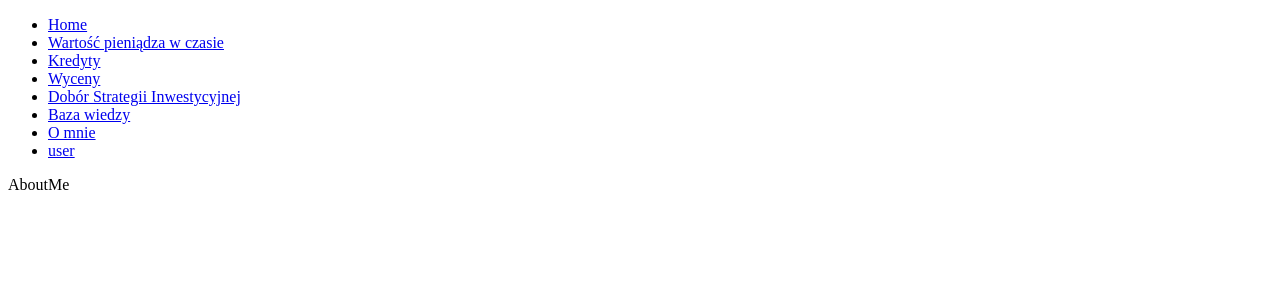
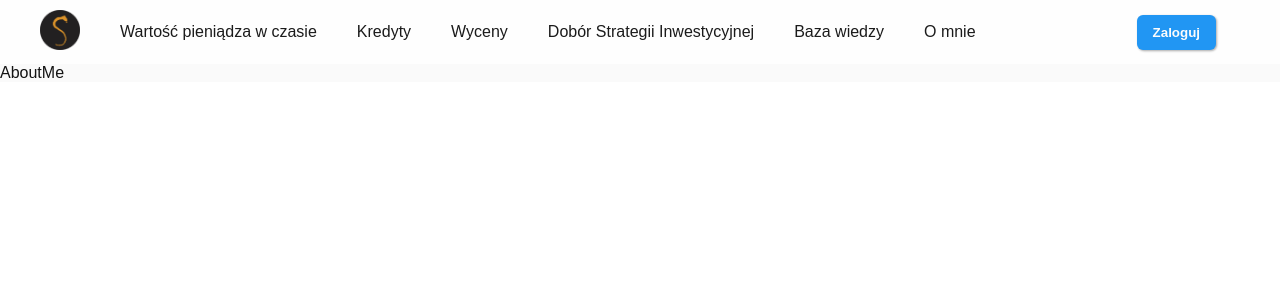
Before and after one commit to Sensaz/TSXFinanse, a React (Vite) app: page /AboutMe in a window 1280 px wide. Shown: the top 300 px of the page. Built offline with nearby package versions, Linux system fonts and the light colour scheme.

Commit message:
Added layout in Navigation component and it was styled

```diff
--- a/src/App.tsx
+++ b/src/App.tsx
@@ -1,6 +1,7 @@
 import { BrowserRouter as Router } from "react-router-dom";
 import Navigation from "./Navigation";
 import Page from "./Page";
+import './Styles/App.sass'
 
 function App() {
   return (
--- a/src/Navigation.tsx
+++ b/src/Navigation.tsx
@@ -1,55 +1,68 @@
 import { NavLink } from "react-router-dom";
 import "./Styles/Navigation.sass";
+import logo from './Img/logo.png'
 const nav = [
   {
-    id: 0,
-    path: "/home",
-    content: "Home",
-  },
-  {
-    id: 1,
+    id: 2,
     path: "/TimeValueOfMoney",
     content: "Wartość pieniądza w czasie",
   },
   {
-    id: 2,
+    id: 3,
     path: "/Credits",
     content: "Kredyty",
   },
   {
-    id: 3,
+    id: 4,
     path: "/FinancialInstrumentsValuation",
     content: "Wyceny",
   },
   {
-    id: 4,
+    id: 5,
     path: "/InvestmentStrategyHelper",
     content: "Dobór Strategii Inwestycyjnej",
   },
   {
-    id: 5,
+    id: 6,
     path: "/KnowledgeBase",
     content: "Baza wiedzy",
   },
   {
-    id: 6,
+    id: 7,
     path: "/AboutMe",
     content: "O mnie",
-  },
-  {
-    id: 7,
-    path: "/UserProfil",
-    content: "user",
   },
 ];
 
 const Navigation = () => {
   const links = nav.map((link) => (
-    <li className="list__item" key={link.id}>
-      <NavLink to={link.path}>{link.content}</NavLink>
+    <li className="navigation__item" key={link.id}>
+      <NavLink className={`navigation__link`} to={link.path}>{link.content}</NavLink>
     </li>
   ));
-  return <ul className="list">{links}</ul>;
+  return(
+  <div className="navigation">
+    <ul className="navigation__list">
+      <li className="navigation__item" >
+        <NavLink className={`navigation__link`} to='/home'>
+          <img className="navigation__logo" src={logo} alt="logo" />
+        </NavLink>
+      </li>
+      {links}
+      </ul>
+
+      {/* <NavLink to='/UserProfil' className="navigation__link">
+        <button className="navigation__button" >Zaloguj</button>
+      </NavLink> */}
+      <button className="navigation__button" >
+        <NavLink to='/UserProfil' className="navigation__link">
+         <span className="navigation__button--custom-text">Zaloguj</span>
+        </NavLink>
+      </button>
+
+
+  </div>
+  )
 };
 
 export default Navigation;
--- /dev/null
+++ b/src/Styles/App.sass
@@ -0,0 +1,7 @@
+.app
+  display: flex
+  flex-wrap: wrap
+  background: #fafafa
+  .app__navigation
+    width: 100vw
+    background: #fefefe
--- a/src/Styles/Navigation.sass
+++ b/src/Styles/Navigation.sass
@@ -0,0 +1,37 @@
+.navigation
+  display: flex
+  justify-content: space-between
+  align-items: center
+  width: 100%
+  padding: 10px 0
+  &__list
+    display: flex
+    list-style-type: none
+    align-items: center
+    margin: 0
+    padding: 0
+  &__item
+    margin-left: 40px
+  &__link
+    text-decoration: none
+    color: #1b1b1b
+    &:hover
+      color: #010101
+    &:focus-visible
+      padding: 3px
+  &__button
+      margin: 0 5% 0 auto
+      background: #2196f3
+      padding: 10px 16px
+      font-weight: bold
+      border-radius: 6px
+      transition: .1s linear background
+      cursor: pointer
+      border: none
+      box-shadow: 1px 1px 2px .2px rgba(12, 12, 12, 0.301)
+      &:hover
+        background: #228fe9
+      &--custom-text
+        color: #fcfcfc
+  &__logo
+    width: 40px
--- a/src/Styles/global.sass
+++ b/src/Styles/global.sass
@@ -0,0 +1,6 @@
+body
+  overflow-x: hidden
+  margin: 0
+  padding: 0
+  font-family: Arial, "Helvetica Neue", Helvetica, sans-serif
+  color: #141414
--- a/src/main.tsx
+++ b/src/main.tsx
@@ -1,6 +1,7 @@
 import React from 'react'
 import ReactDOM from 'react-dom/client'
 import App from './App.tsx'
+import './Styles/global.sass'
 
 ReactDOM.createRoot(document.getElementById('root') as HTMLElement).render(
   <React.StrictMode>
```
Also changed, not shown: src/Img/logo.png (added).
